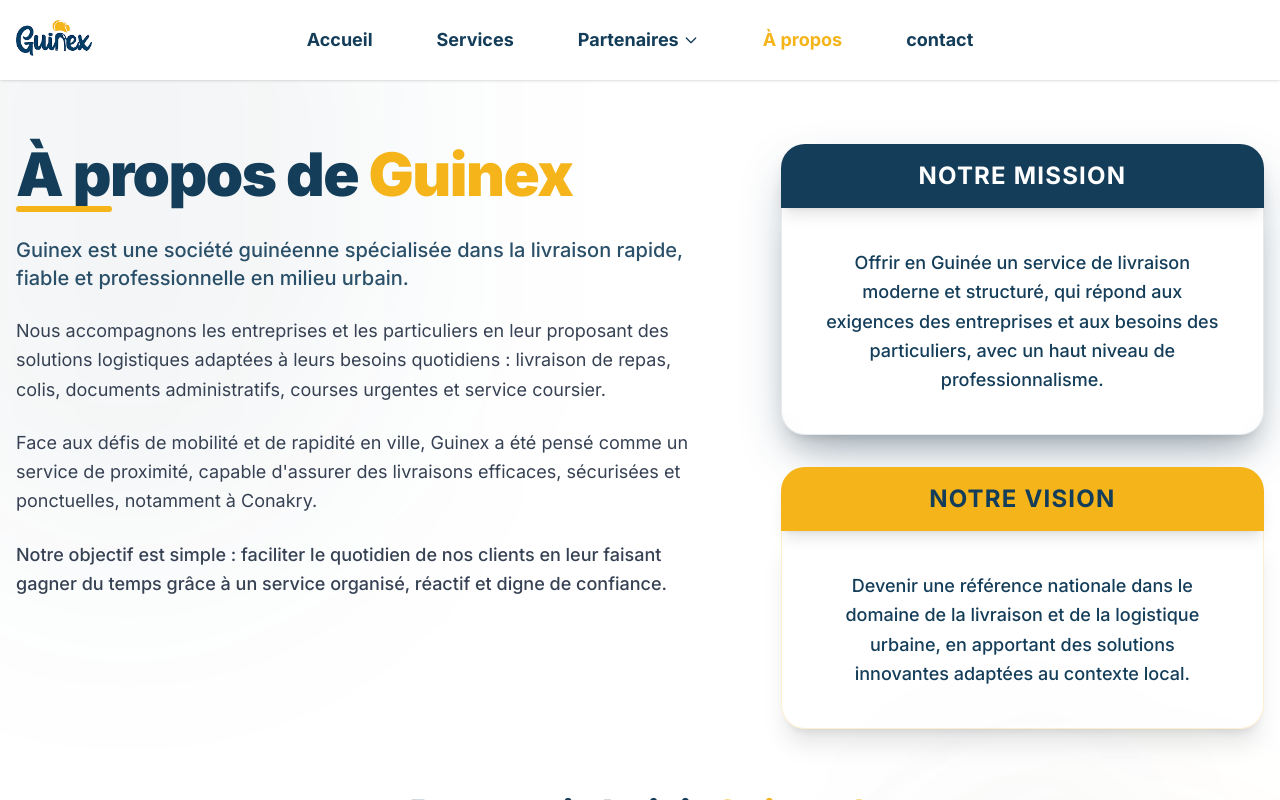
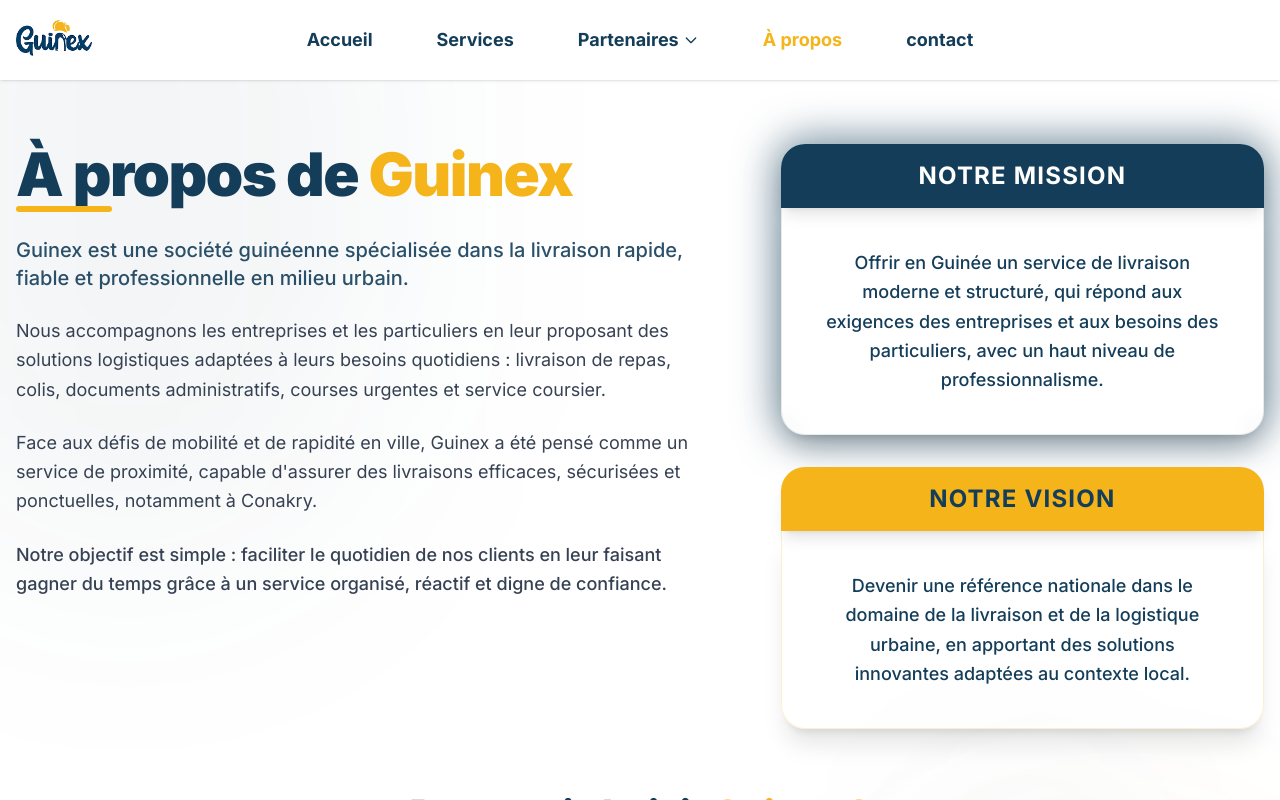
Before and after one commit to Guinex-official/Guinex, a Next.js app: page /a-propos in a window 1280 px wide. In both pictures the pointer is over the element 1022 px from the left and 289 px from the top of the page. Shown: the top 800 px of the page. Built offline with nearby package versions, Linux system fonts and the light colour scheme.

Commit message:
fix: enhance card hover animations with super glow and scale effects

```diff
--- a/src/app/a-propos/page.tsx
+++ b/src/app/a-propos/page.tsx
@@ -47,7 +47,7 @@
                     {/* Right Column: Cards */}
                     <div className="lg:col-span-5 space-y-8">
                         {/* Mission Card */}
-                        <div className="flex flex-col group animate-reveal-right shadow-mission-glow transition-all duration-500 rounded-3xl" style={{ animationDelay: '0.2s' }}>
+                        <div className="flex flex-col group animate-reveal-right shadow-mission-glow transition-all duration-500 rounded-3xl cursor-pointer hover:scale-[1.03] hover:brightness-110" style={{ animationDelay: '0.2s' }}>
                             <div className="bg-[#143D59] py-4 px-8 text-center rounded-t-3xl shadow-lg w-full z-10 relative">
                                 <h2 className="text-xl md:text-2xl font-bold text-white uppercase tracking-wider">
                                     Notre mission
@@ -61,7 +61,7 @@
                         </div>
 
                         {/* Vision Card */}
-                        <div className="flex flex-col group animate-reveal-left shadow-vision-glow transition-all duration-500 rounded-3xl" style={{ animationDelay: '0.4s' }}>
+                        <div className="flex flex-col group animate-reveal-left shadow-vision-glow transition-all duration-500 rounded-3xl cursor-pointer hover:scale-[1.03] hover:brightness-110" style={{ animationDelay: '0.4s' }}>
                             <div className="bg-[#F4B41A] py-4 px-8 text-center rounded-t-3xl shadow-lg w-full z-10 relative">
                                 <h2 className="text-xl md:text-2xl font-bold text-[#143D59] uppercase tracking-wider">
                                     Notre vision
--- a/src/app/globals.css
+++ b/src/app/globals.css
@@ -94,9 +94,9 @@
 }
 
 .shadow-mission-glow:hover {
-    box-shadow: 0 20px 50px -12px rgba(20, 61, 89, 0.4);
+    box-shadow: 0 0 40px 5px rgba(20, 61, 89, 0.6);
 }
 
 .shadow-vision-glow:hover {
-    box-shadow: 0 20px 50px -12px rgba(244, 180, 26, 0.4);
+    box-shadow: 0 0 40px 5px rgba(244, 180, 26, 0.6);
 }
```
